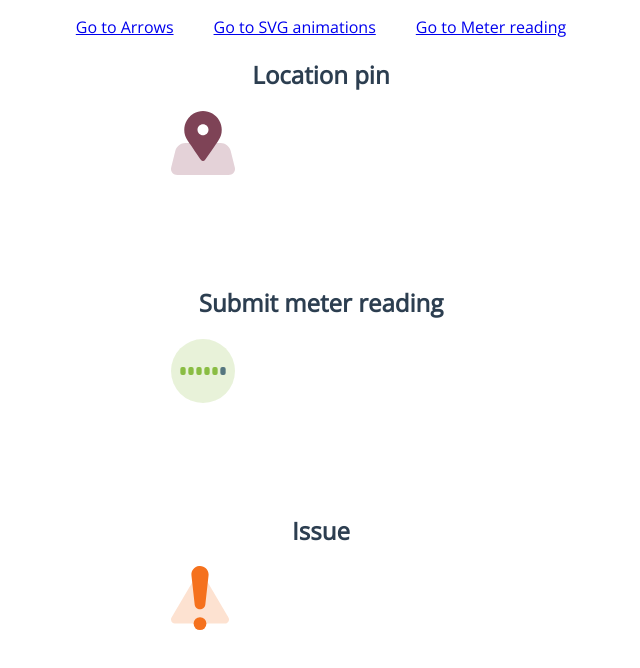
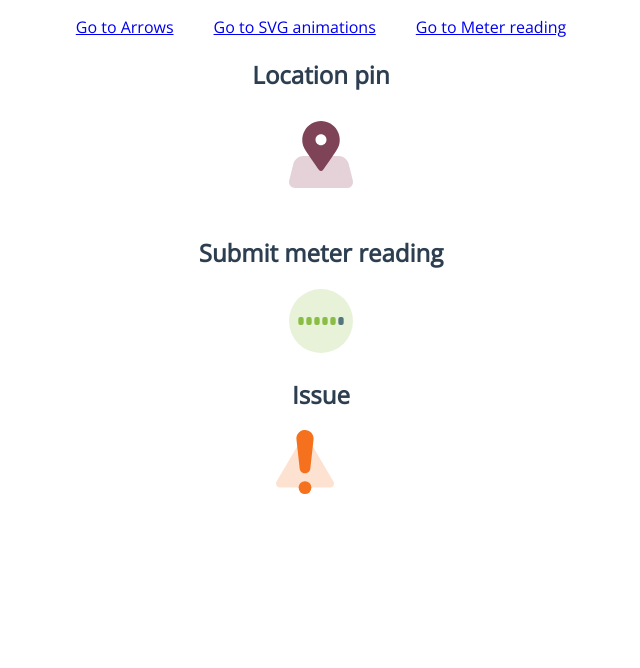
Before and after one commit to lam218/meter-input, a Vue app: page /#/animations in a window 1280 px wide. Shown: the top 668 px of the page, without its empty margins (319-959 px from the left). Built offline with nearby package versions, Linux system fonts and the light colour scheme.

Commit message:
changes made to arrow hover

```diff
--- a/src/components/Arrows.vue
+++ b/src/components/Arrows.vue
@@ -111,6 +111,9 @@ export default {
     text-align: left;
   }
   &:hover {
+    .box-diagonal {
+      background: #65858f;
+    }
     svg {
       animation: moveArrowDiagonal 1s ease-in-out infinite;
     }
@@ -122,6 +125,7 @@ export default {
   background: #b2c2c7;
   position: relative;
   overflow: hidden;
+  transition: all 0.2s ease-in-out;
   svg {
     fill: white;
     position: absolute;
@@ -179,6 +183,9 @@ export default {
     text-align: left;
   }
   &:hover {
+    .box-sideways {
+      background: #65858f;
+    }
     svg {
       animation: moveArrowSideways 1s ease-in-out 3;
     }
@@ -192,6 +199,7 @@ export default {
   background: #b2c2c7;
   position: relative;
   overflow: hidden;
+  transition: all 0.2s ease-in-out;
   svg {
     fill: white;
     position: absolute;
@@ -231,6 +239,9 @@ export default {
   margin: auto;
 
   &:hover {
+    .box-down {
+      background: #65858f;
+    }
     svg {
       animation: moveArrowDown 1s ease-in-out;
     }
@@ -255,6 +266,9 @@ export default {
 .download--hover {
   cursor: default;
   &:hover {
+    .box-down {
+      background: #65858f;
+    }
     svg {
       animation: none;
     }
@@ -262,6 +276,9 @@ export default {
   .download__download {
     cursor: pointer;
     &:hover {
+      .box-down {
+        background: #65858f;
+      }
       svg {
         animation: moveArrowDown 1s ease-in-out;
       }
@@ -275,6 +292,7 @@ export default {
   background: #b2c2c7;
   position: relative;
   overflow: hidden;
+  transition: all 0.2s ease-in-out;
   svg {
     fill: white;
     position: absolute;
--- a/src/components/MoreAnimations.vue
+++ b/src/components/MoreAnimations.vue
@@ -2,22 +2,24 @@
   <div class="outer-container">
     <div>
       <h2>Location pin</h2>
-      <svg>
+      <svg class="location" height="64px" width="64px" viewBox="0 0 64px 64px">
         <path
           d="M14.2913322,32 C9.89133223,32 5.41833223,35.492 4.35133223,39.761 L0.231332227,56.239 C-0.835667773,60.508 1.89133223,64 6.29133223,64 L57.7093322,64 C62.1083322,64 64.8363322,60.508 63.7693322,56.239 L59.6493322,39.761 C58.5823322,35.492 54.1083322,32 49.7093322,32 L14.2913322,32 Z"
           fill="#E4D2D8"
+          class="location__base"
         />
         <path
           d="M32.0003322,24.25 C28.9623322,24.25 26.5003322,21.788 26.5003322,18.75 C26.5003322,15.712 28.9623322,13.25 32.0003322,13.25 C35.0373322,13.25 37.5003322,15.712 37.5003322,18.75 C37.5003322,21.788 35.0373322,24.25 32.0003322,24.25 M48.2113322,9.375 C46.5193322,6.51 44.2393322,4.232 41.3753322,2.539 C38.5113322,0.846 35.3863322,0 32.0003322,0 C28.6153322,0 25.4903322,0.846 22.6253322,2.539 C19.7603322,4.232 17.4823322,6.51 15.7893322,9.375 C14.0963322,12.24 13.2503322,15.365 13.2503322,18.75 C13.2503322,20.833 13.5103322,22.672 14.0313322,24.268 C14.5523322,25.862 15.5613322,27.832 17.0593322,30.176 C18.1003322,31.803 20.2493322,34.961 23.5043322,39.648 C26.1733322,43.425 28.3543322,46.55 30.0473322,49.023 C30.5023322,49.674 31.1543322,50 32.0003322,50 C32.8463322,50 33.4973322,49.674 33.9533322,49.023 L40.4963322,39.648 C43.7513322,34.961 45.8993322,31.803 46.9413322,30.176 C48.4383322,27.832 49.4483322,25.862 49.9693322,24.268 C50.4893322,22.672 50.7503322,20.833 50.7503322,18.75 C50.7503322,15.365 49.9033322,12.24 48.2113322,9.375"
           fill="#7E4356"
+          class="location__pointer"
         />
       </svg>
     </div>
     <div>
       <h2>Submit meter reading</h2>
-      <svg>
+      <svg class="meter" height="64px" width="64px" viewBox="0 0 64px 64px">
         <g fill="#8ABD43" opacity="0.2">
-          <circle id="Oval" cx="32" cy="32" r="32" />
+          <circle id="Oval" cx="32" cy="32" r="32" class="meter__circle" />
         </g>
         <g
           xmlns="http://www.w3.org/2000/svg"
@@ -25,6 +27,17 @@
           transform="translate(9.333333, 27.666667)"
         >
           <rect
+            class="meter__rect1"
+            id="Rectangle"
+            fill="#8ABD43"
+            x="0"
+            y="0.303914569"
+            width="5.33333333"
+            height="8"
+            rx="2"
+          />
+          <rect
+            class="meter__rect2"
             id="Rectangle"
             fill="#8ABD43"
             x="8"
@@ -34,15 +47,7 @@
             rx="2"
           />
           <rect
-            id="Rectangle"
-            fill="#8ABD43"
-            x="0"
-            y="0.303914569"
-            width="5.33333333"
-            height="8"
-            rx="2"
-          />
-          <rect
+            class="meter__rect3"
             id="Rectangle"
             fill="#8ABD43"
             x="16"
@@ -52,6 +57,7 @@
             rx="2"
           />
           <rect
+            class="meter__rect4"
             id="Rectangle"
             fill="#8ABD43"
             x="24"
@@ -61,6 +67,7 @@
             rx="2"
           />
           <rect
+            class="meter__rect5"
             id="Rectangle"
             fill="#8ABD43"
             x="32"
@@ -70,6 +77,7 @@
             rx="2"
           />
           <rect
+            class="meter__rect6"
             id="Rectangle"
             fill="#55767F"
             x="40"
@@ -83,7 +91,7 @@
     </div>
     <div>
       <h2>Issue</h2>
-      <svg>
+      <svg class="warning"  height="90px" width="90px" viewBox="0 0 90px 90px">
         <g
           xmlns="http://www.w3.org/2000/svg"
           id="icon-/-large-/-issue"
@@ -97,13 +105,15 @@
               d="M35.4477369,9.06115266 L60.4540703,51.5719195 C61.5741482,53.476052 60.9385464,55.9276589 59.0344139,57.0477369 C58.4197074,57.409329 57.7195045,57.6 57.0063334,57.6 L6.99366657,57.6 C4.78452757,57.6 2.99366657,55.809139 2.99366657,53.6 C2.99366657,52.8868289 3.1843376,52.1866261 3.54592971,51.5719195 L28.5522631,9.06115266 C29.6723411,7.15702017 32.123948,6.52141837 34.0280805,7.64149631 C34.6142952,7.98632847 35.1029047,8.474938 35.4477369,9.06115266 Z"
               id="Rectangle"
               opacity="0.2"
+              class="warning__triangle"
             />
             <g id="Group-4" transform="translate(22.400000, 0.000000)">
               <path
                 d="M9.6,0 C14.3454575,-8.71726393e-16 18.1924108,3.84695336 18.1924108,8.59241081 C18.1924108,8.90942913 18.1748662,9.22620451 18.1398573,9.54128385 L14.9300713,38.4293581 C14.6283009,41.1452917 12.3326473,43.2 9.6,43.2 C6.86735273,43.2 4.57169908,41.1452917 4.26992867,38.4293581 L1.06014265,9.54128385 C0.536094541,4.82485087 3.93469398,0.576601573 8.65112696,0.0525534643 C8.9662063,0.0175446484 9.28298169,5.82353191e-17 9.6,0 Z"
                 id="Rectangle"
+                class="warning__exclaim"
               />
-              <circle id="Oval" cx="9.6" cy="57.6" r="6.4" />
+              <circle id="Oval" cx="9.6" cy="57.6" r="6.4" class="warning__exclaim" />
             </g>
           </g>
         </g>
@@ -118,5 +128,128 @@ export default {
 };
 </script>
 
-<style scoped>
+<style scoped  lang="scss">
+.location {
+  height: 100px;
+  &__pointer {
+    transform: translateY(10px);
+  }
+  &__base {
+    transform: translateY(13px);
+  }
+  &:hover {
+    .location__pointer {
+      animation: pointer 1s 2;
+    }
+  }
+}
+
+@keyframes pointer {
+  0% {
+    transform: translateY(0);
+  }
+  67% {
+    transform: scale(-0.5, 1) translate(-94px, 0);
+  }
+  68% {
+    transform: scale(-0.5, 1) translate(-94px, 0);
+    opacity: 1;
+  }
+  69% {
+    transform: scale(-0.5, 1) translate(-94px, 0);
+    opacity: 0;
+  }
+  71% {
+    transform: scale(-0.5, 1) translate(0, 0);
+    opacity: 0;
+  }
+  72% {
+    transform: scale(1, 1) translate(0, 0);
+    opacity: 0;
+  }
+  73% {
+    transform: scale(0.5, 1) translate(30px, 0);
+    opacity: 1;
+  }
+  100% {
+    transform: scaleY(1) scaleX(1) translateY(10px) translateX(0);
+    opacity: 1;
+  }
+}
+
+.meter {
+  &:hover {
+    .meter__rect1 {
+      animation: slideUp 0.2s;
+    }
+    .meter__rect2 {
+      animation: slideUp 0.2s 0.2s;
+    }
+    .meter__rect3 {
+      animation: slideUp 0.2s 0.4s;
+    }
+    .meter__rect4 {
+      animation: slideUp 0.2s 0.6s;
+    }
+    .meter__rect5 {
+      animation: slideUp 0.2s 0.8s;
+    }
+    .meter__rect6 {
+      animation: slideUp 0.2s 1s;
+    }
+  }
+}
+
+@keyframes slideUp {
+  0% {
+    transform: translateY(0);
+  }
+  49% {
+    transform: translateY(-30px);
+    opacity: 0;
+  }
+  51% {
+    transform: translateY(30px);
+    opacity: 0;
+  }
+  100% {
+    opacity: 1;
+    transform: translateY(0);
+  }
+}
+
+.warning {
+  &:hover {
+    .warning__triangle {
+      animation: triangle 1s 2;
+    }
+    .warning__exclaim {
+      animation: exclaim 1s 2;
+    }
+  }
+}
+
+@keyframes triangle {
+  0% {
+    transform: scale(1);
+  }
+  50% {
+    transform: scale(1.5);
+  }
+  100% {
+    transform: scale(1);
+  }
+}
+
+@keyframes exclaim {
+  0% {
+    transform: scale(1);
+  }
+  50% {
+    transform: scale(0.5) translate(38px, 74px);
+  }
+  100% {
+    transform: scale(1);
+  }
+}
 </style>
```
